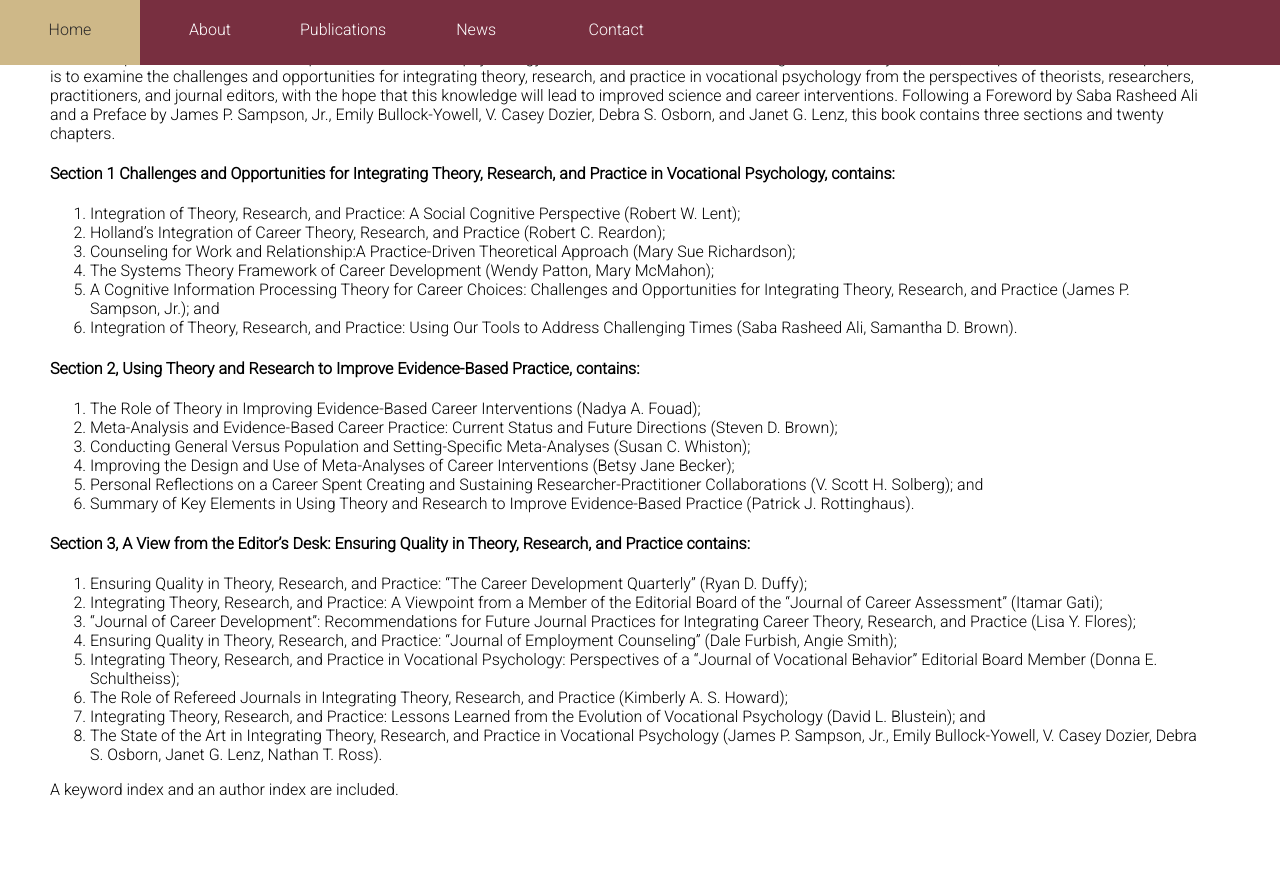
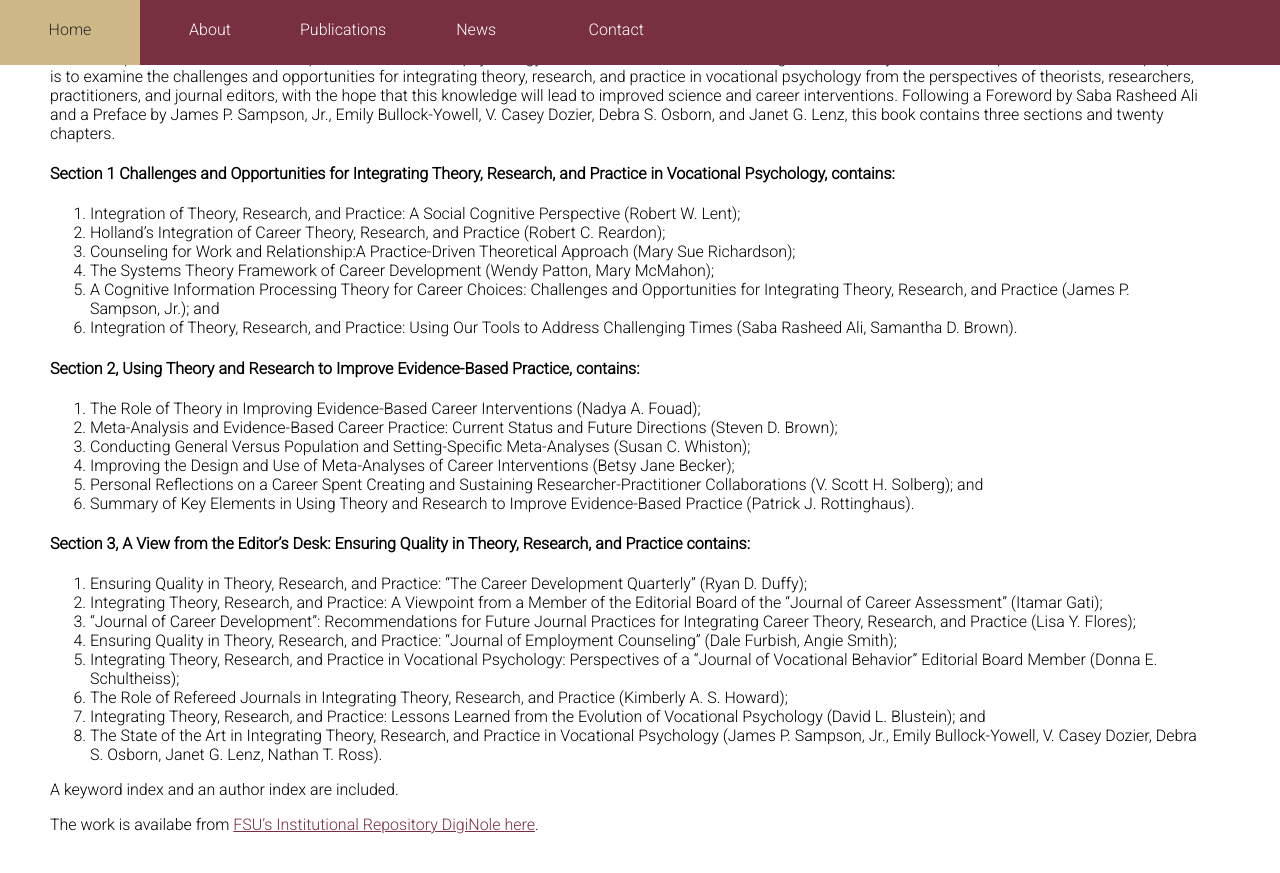
Before and after one commit to fsulibpub/fsulibpub.github.io, a Jekyll site: the page built from _books-oer/vocPsy.md, in a window 1280 px wide and 900 px high, scrolled down 534 px. Shown: the top 873 px of the window. Built offline with Jekyll 4.4.1, drawn with Linux system fonts in a browser that asks for light colours.

Commit message:
add link to DigiNole copy of SVP

```diff
--- a/_books-oer/vocPsy.md
+++ b/_books-oer/vocPsy.md
@@ -37,3 +37,6 @@ This publication is based on the 2016 Society for Vocational Psychology (SVP) Bi
    20. The State of the Art in Integrating Theory, Research, and Practice in Vocational Psychology (James P. Sampson, Jr., Emily Bullock-Yowell, V. Casey Dozier, Debra S. Osborn, Janet G. Lenz, Nathan T. Ross).
 
   A keyword index and an author index are included.
+
+
+  The work is availabe from [FSU's Institutional Repository DigiNole here](http://fsu.digital.flvc.org/islandora/object/fsu%3A545120).
```
